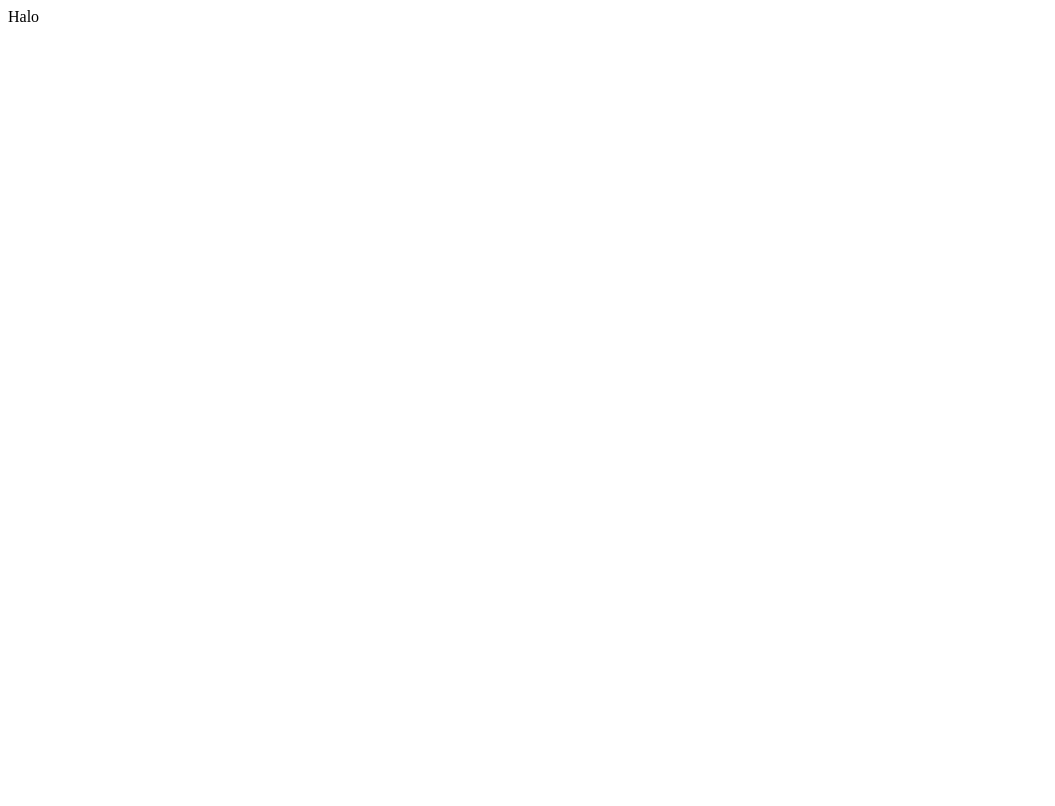
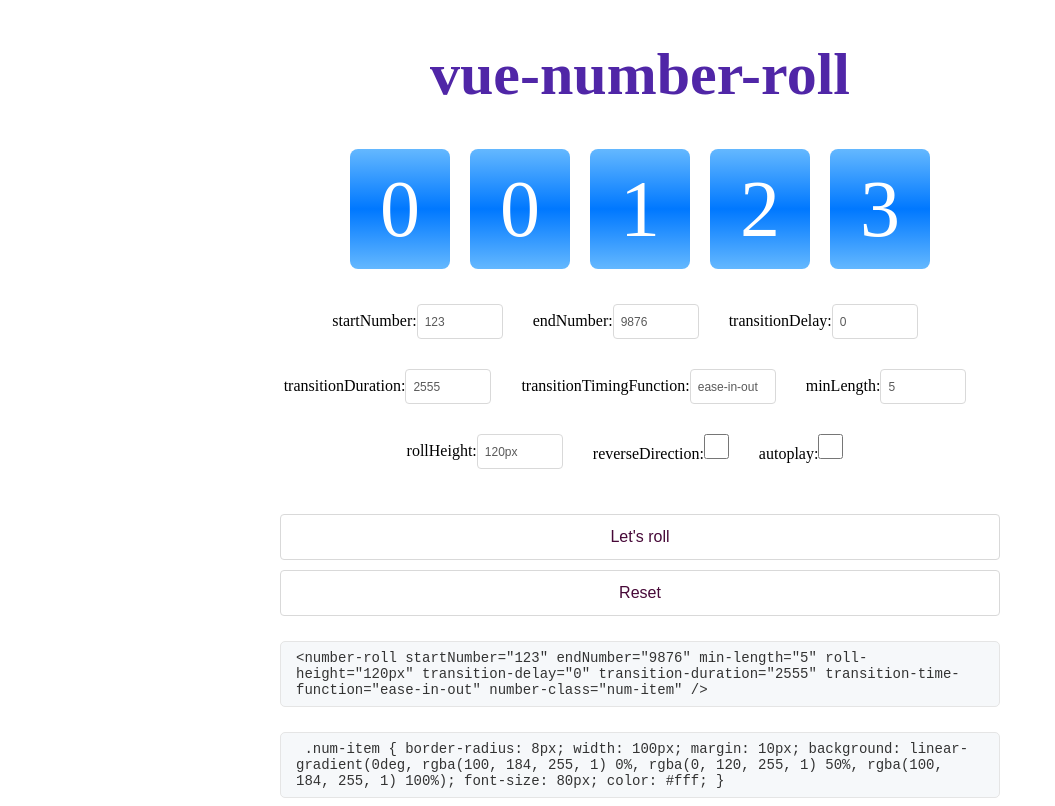
Before and after one commit to lvjiaxuan/vue-number-roll, a Vue app: page / in a window 1280 px wide. Shown: the whole page, without its empty margins (0-1055 px from the left). Built offline with nearby package versions, Linux system fonts and the light colour scheme.

Commit message:
feat: works!

```diff
--- a/src/App.vue
+++ b/src/App.vue
@@ -1,6 +1,221 @@
 <script setup lang="ts">
+import NumberRoll from './NumberRoll.vue'
+import { computed, reactive, ref, watch } from 'vue'
+
+/**
+ * data
+ */
+const numberRollRef = ref<InstanceType<typeof NumberRoll>>()
+const options = reactive({
+  startNumber: {
+    value: 123,
+    type: 'number',
+  },
+  endNumber: {
+    value: 9876,
+    type: 'number',
+  },
+  transitionDelay: {
+    value: 0,
+    type: 'number',
+  },
+  transitionDuration: {
+    value: 2555,
+    type: 'number',
+  },
+  transitionTimingFunction: {
+    value: 'ease-in-out',
+    type: 'text',
+  },
+  minLength: {
+    value: 5,
+    type: 'number',
+  },
+  rollHeight: {
+    value: '120px',
+    type: 'text',
+  },
+  reverseDirection: {
+    value: false,
+    type: 'checkbox',
+  },
+  autoplay: {
+    value: false,
+    type: 'checkbox',
+  },
+})
+
+const htmlCode = computed(
+  () => `<number-roll
+    startNumber="${ options.startNumber.value }"
+    endNumber="${ options.endNumber.value }"
+    min-length="${ options.minLength.value }"
+    roll-height="${ options.rollHeight.value }"
+    transition-delay="${ options.transitionDelay.value }"
+    transition-duration="${ options.transitionDuration.value }"
+    transition-time-function="${ options.transitionTimingFunction.value }"
+    number-class="num-item"
+    ${ options.autoplay.value ? 'autoplay' : '' }
+    ${ options.reverseDirection.value ? 'reverse-irection' : '' } />`,
+)
+
+watch(
+  () => options.autoplay.value,
+  newValue => sessionStorage.setItem('autoplay', newValue.toString()),
+)
+
+options.autoplay.value = sessionStorage.getItem('autoplay') === 'true'
+
+const go = () => {
+  numberRollRef.value.start()
+}
+
+const reset = () => {
+  // @ts-ignore
+  numberRollRef.value.reset()
+}
 </script>
 
 <template>
-  Halo
+  <main>
+    <h1 class="title">
+      vue-number-roll
+    </h1>
+
+    <section class="container">
+      <number-roll
+        ref="numberRollRef"
+        :start-number="options.startNumber.value"
+        :end-number="options.endNumber.value"
+        :min-length="options.minLength.value"
+        :roll-height="options.rollHeight.value"
+        :transition-delay="options.transitionDelay.value"
+        :transition-duration="options.transitionDuration.value"
+        :transition-time-function="options.transitionTimingFunction.value"
+        :autoplay="options.autoplay.value"
+        :reverse-direction="options.reverseDirection.value"
+        number-class="num-item"
+      />
+    </section>
+
+    <section class="options">
+      <label
+        v-for="(value, key) in options"
+        :key="key"
+        :for="key"
+      >
+        {{ key }}:<input
+          :id="key"
+          v-model="value.value"
+          :type="value.type"
+        >
+      </label>
+    </section>
+
+    <button @click="go">
+      Let's roll
+    </button>
+    <button @click="reset">
+      Reset
+    </button>
+
+    <code>{{ htmlCode }}</code>
+
+    <code class="css-style">
+      .num-item { border-radius: 8px; width: 100px; margin: 10px; background: linear-gradient(0deg, rgba(100, 184, 255,
+      1) 0%, rgba(0, 120, 255, 1) 50%, rgba(100, 184, 255, 1) 100%); font-size: 80px; color: #fff; }</code>
+  </main>
 </template>
+
+<style lang="scss">
+main {
+  width: 720px;
+  margin: 0 auto;
+}
+.title {
+  text-align: center;
+  color: #5026a7;
+  font-size: 60px;
+}
+.container {
+  text-align: center;
+}
+.options {
+  display: flex;
+  flex-wrap: wrap;
+  justify-content: center;
+  margin: 20px 0;
+  label {
+    display: inline-block;
+    margin: 15px 30px 15px 0;
+  }
+  input[type='text'],
+  input[type='number'] {
+    display: inline-block;
+    padding: 4px 7px;
+    width: 70px;
+    height: 25px;
+    cursor: text;
+    font-size: 12px;
+    line-height: 1.5;
+    color: rgba(0, 0, 0, 0.65);
+    background-color: #fff;
+    background-image: none;
+    border: 1px solid #d9d9d9;
+    border-radius: 4px;
+    transition: all 0.3s;
+  }
+  input[type='checkbox'] {
+    margin: 0;
+    width: 25px;
+    height: 25px;
+  }
+}
+button {
+  margin-top: 10px;
+  color: #470938;
+  width: 100%;
+  margin-bottom: 0;
+  font-weight: 500;
+  text-align: center;
+  touch-action: manipulation;
+  cursor: pointer;
+  background-image: none;
+  border: 1px solid transparent;
+  white-space: nowrap;
+  line-height: 1.5;
+  padding: 10px 15px;
+  font-size: 16px;
+  border-radius: 4px;
+  user-select: none;
+  transition: all 0.3s cubic-bezier(0.645, 0.045, 0.355, 1);
+  background-color: #fff;
+  border-color: #d9d9d9;
+  &:hover {
+    color: #1a3e59;
+    background-color: #f2d6eb;
+  }
+}
+code {
+  margin-top: 25px;
+  display: block;
+  padding: 8px 15px;
+  background-color: #f6f8fa;
+  border-radius: 5px;
+  border: 1px solid #e5e5e5;
+  overflow-x: auto;
+  color: #333;
+  font-size: 14px;
+  &.css-style {
+    white-space: pre-wrap;
+  }
+}
+.num-item {
+  border-radius: 8px;
+  width: 100px;
+  margin: 10px;
+  background: linear-gradient(0deg, rgba(100, 184, 255, 1) 0%, rgba(0, 120, 255, 1) 50%, rgba(100, 184, 255, 1) 100%);
+  font-size: 80px;
+  color: #fff;
+}
+</style>
--- a/src/NumberRoll.vue
+++ b/src/NumberRoll.vue
@@ -1,7 +1,150 @@
 <script lang="ts" setup>
+import { computed, onMounted, ref, toRefs, watch } from 'vue'
 
+const props = defineProps({
+  startNumber: {
+    type: [ Number, String ],
+    default: 0,
+    validator: (value: number | string) => Number.isInteger(+value) && +value >= 0,
+  },
+  endNumber: {
+    type: [ Number, String ],
+    default: 0,
+    validator: (value: number | string) => Number.isInteger(+value) && +value >= 0,
+  },
+  minLength: {
+    type: [ Number, String ],
+    default: 0,
+    validator: (value: number | string) => Number.isInteger(+value) && +value >= 0,
+  },
+  rollHeight: {
+    type: String,
+    required: true,
+  },
+  reverseDirection: {
+    type: Boolean,
+    default: false,
+  },
+  autoplay: {
+    type: Boolean,
+    default: false,
+  },
+  numberClass: {
+    type: String,
+    default: '',
+  },
+  transitionDuration: {
+    type: [ Number, String ],
+    default: 3000,
+    validator: (value: number | string) => Number.isInteger(+value) && +value >= 0,
+  },
+  transitionTimingFunction: {
+    type: String,
+    default: 'ease-in-out',
+    validator: (value: string) =>
+      [ 'linear', 'ease', 'ease-in', 'ease-out', 'ease-in-out' ].includes(value) || value.includes('cubic-bezier'),
+  },
+  transitionDelay: {
+    type: [ Number, String ],
+    default: 0,
+    validator: (value: number | string) => Number.isInteger(+value) && +value >= 0,
+  },
+})
+
+
+const splitNumbers = ref<{ transform: string }[]>([])
+function init() {
+  splitNumbers.value.length = 0
+  props.startNumber
+    .toString()
+    .padStart(+props.minLength, '0')
+    .split('')
+    .forEach((number, idx) => setSingleTranslate(idx, +number))
+}
+
+
+const endNumberPadding = computed(() => props.endNumber.toString().padStart(+props.minLength, '0'))
+function start() {
+  splitNumbers.value.length = 0
+  endNumberPadding.value.split('').forEach((number, idx) => setSingleTranslate(idx, +number))
+}
+
+const rollHeightUnit = computed(() => props.rollHeight.replace(/\d/g, ''))
+const rollHeightNumber = computed(() => +props.rollHeight.replace(new RegExp(rollHeightUnit.value, 'g'), ''))
+function setSingleTranslate(idx: number, number: number) {
+  splitNumbers.value[idx] = {
+    transform: `translateY(${
+      (props.reverseDirection ? (+number - 9) * rollHeightNumber.value : -number * rollHeightNumber.value) +
+      rollHeightUnit.value
+    })`,
+  }
+}
+
+/**
+ * watch
+ */
+watch([ () => props.startNumber, () => props.rollHeight, () => props.minLength, () => props.reverseDirection ], init, { immediate: true })
+
+/**
+ * life cycle
+ */
+onMounted(() => props.autoplay && window.requestAnimationFrame(start))
+
+/**
+ * expose
+ */
+defineExpose({ start, reset: init })
 </script>
 
 <template>
-  <main>halo, world</main>
+  <ul
+    class="base-num-roll"
+    :style="{ height: rollHeight }"
+  >
+    <li
+      v-for="index in splitNumbers.length"
+      :key="index"
+      :class="numberClass"
+    >
+      <div
+        :style="[
+          splitNumbers[index - 1],
+          { 'transition-duration': +transitionDuration / 1000 + 's' },
+          { 'transition-timing-function': transitionTimingFunction },
+        ]"
+      >
+        <p
+          v-for="n in 10"
+          :key="n"
+          :style="{ height: rollHeight }"
+        >
+          {{ reverseDirection ? 10 - n : n - 1 }}
+        </p>
+      </div>
+    </li>
+  </ul>
 </template>
+
+<style lang="scss">
+.base-num-roll {
+  margin: 0;
+  padding: 0;
+  list-style: none;
+  overflow: hidden;
+  display: inline-flex;
+  li {
+    transition-property: transform;
+    box-sizing: border-box;
+    margin-top: 0 !important;
+    margin-bottom: 0 !important;
+    p {
+      margin: 0;
+      padding: 0;
+      display: flex;
+      justify-content: center;
+      align-items: center;
+      box-sizing: border-box;
+    }
+  }
+}
+</style>
--- a/tsconfig.json
+++ b/tsconfig.json
@@ -1,7 +1,8 @@
 {
-  "extends": "@vue/tsconfig/tsconfig.web.json",
+  // "extends": "@vue/tsconfig/tsconfig.web.json",
   "include": ["env.d.ts", "src/**/*", "src/**/*.vue"],
   "compilerOptions": {
+    "lib": ["ESNext", "DOM", "DOM.Iterable"],
     "ignoreDeprecations": "5.0",
     "baseUrl": ".",
     "paths": {
```
Also changed, not shown: package.json (+11 -2 lines), 1 other file (tests, documents, lock files or other folders).
